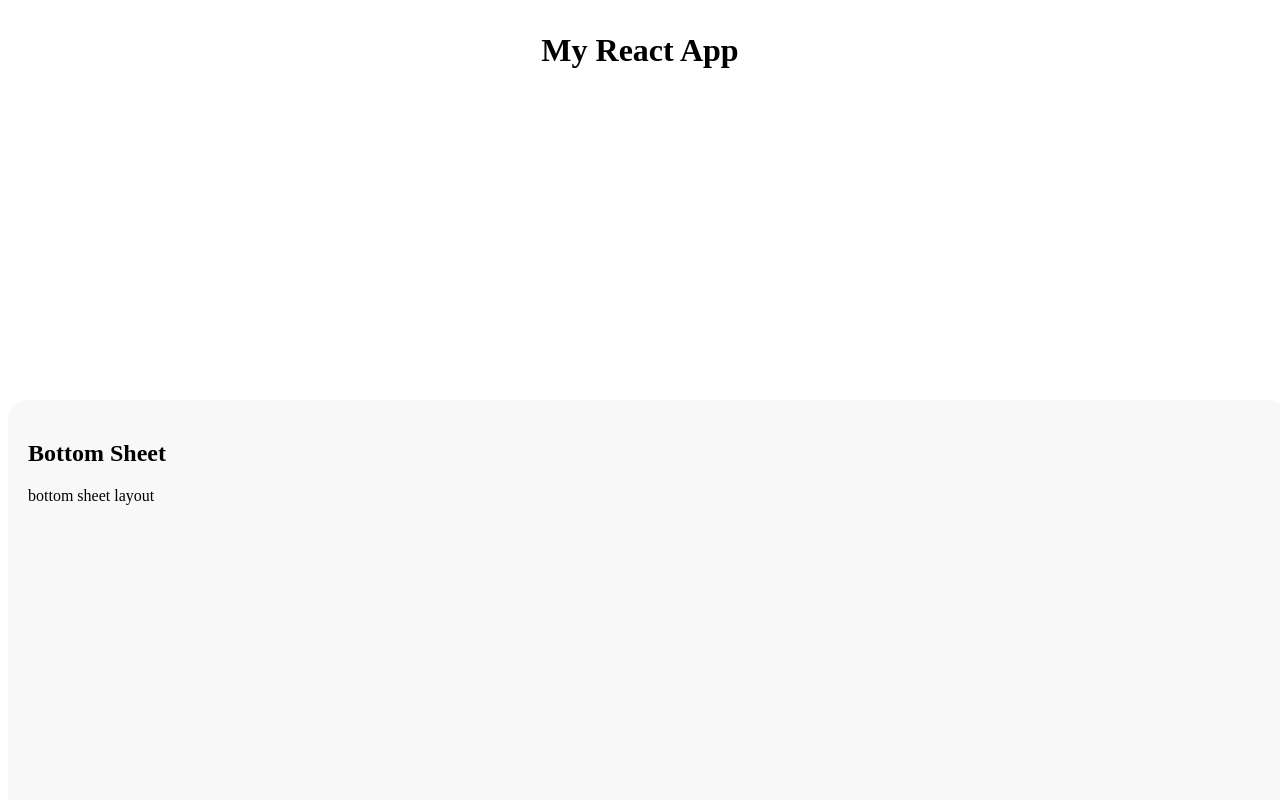
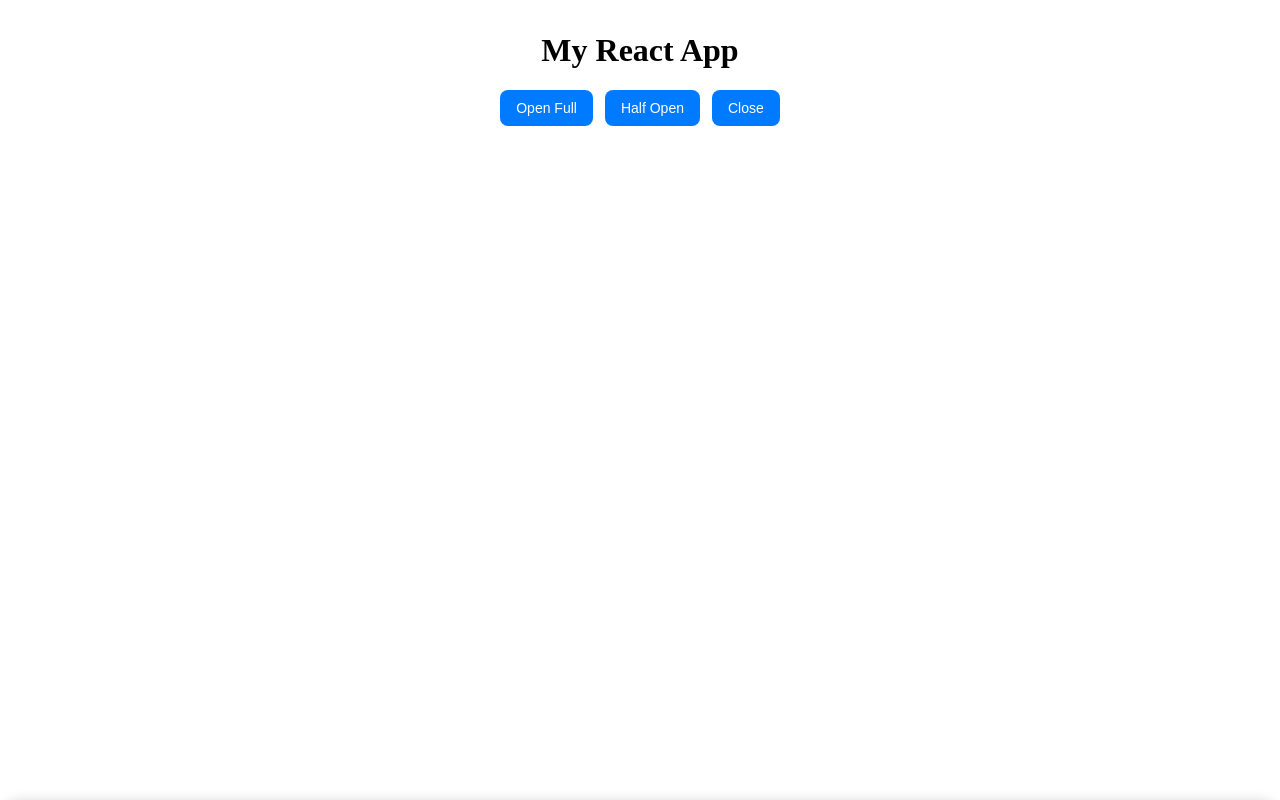
Before and after one commit to HarshitPandey1/assignment2, a React (Create React App) app: page / in a window 1280 px wide. Built offline with nearby package versions, Linux system fonts and the light colour scheme.

Commit message:
added button for open full,half-open,close

```diff
--- a/src/components/BottomSheet/BottomSheet.css
+++ b/src/components/BottomSheet/BottomSheet.css
@@ -1,14 +1,64 @@
 .bottom-sheet {
   position: fixed;
   bottom: 0;
+  left: 0;
   width: 100%;
-  height: 50%;
+  height: 100%;
   background: #f8f8f8;
   border-top-left-radius: 20px;
   border-top-right-radius: 20px;
+  box-shadow: 0 -2px 10px rgba(0, 0, 0, 0.1);
+  transform: translateY(100%);
+  transition: transform 0.3s ease-out;
 }
 
 
 .content {
   padding: 20px;
 }
+
+.controls {
+  position: fixed;
+  bottom: 20px;
+  right: 20px;
+  display: flex;
+  flex-direction: column;
+  gap: 10px;
+  z-index: 1100;
+}
+
+.controls button {
+  padding: 10px 16px;
+  font-size: 14px;
+  border: none;
+  border-radius: 8px;
+  background-color: #007bff;
+  color: #fff;
+  cursor: pointer;
+}
+
+.controls button:hover {
+  background-color: #0056b3;
+}
+
+.button-bar {
+  display: flex;
+  justify-content: center;
+  margin-top: 1rem;
+  gap: 12px;
+}
+
+.button-bar button {
+  padding: 10px 16px;
+  font-size: 14px;
+  border: none;
+  border-radius: 8px;
+  background-color: #007bff;
+  color: #fff;
+  cursor: pointer;
+  transition: background-color 0.2s ease-in-out;
+}
+
+.button-bar button:hover {
+  background-color: #0056b3;
+}
--- a/src/components/BottomSheet/BottomSheet.jsx
+++ b/src/components/BottomSheet/BottomSheet.jsx
@@ -1,14 +1,46 @@
-import React from 'react';
+import React, { useRef, useState, useEffect } from 'react';
 import './BottomSheet.css';
 
 export default function BottomSheet() {
+  const sheetRef = useRef(null);
+  const [position, setPosition] = useState('CLOSED');
+
+  const snapPoints = {
+    FULL: 60,
+    HALF: window.innerHeight * 0.5,
+    CLOSED: window.innerHeight,
+  };
+
+  const goTo = (point) => {
+    const y = snapPoints[point];
+    if (sheetRef.current) {
+      sheetRef.current.style.transform = `translateY(${y}px)`;
+      setPosition(point);
+    }
+  };
+
+  useEffect(() => {
+    // Set initial position
+    if (sheetRef.current) {
+      sheetRef.current.style.transform = `translateY(${snapPoints.CLOSED}px)`;
+    }
+  }, []);
+
   return (
-    <div className="bottom-sheet">
-      <div className="handle" />
-      <div className="content">
-        <h2>Bottom Sheet</h2>
-        <p> bottom sheet layout</p>
+    <>
+      <div ref={sheetRef} className="bottom-sheet">
+        <div className="handle" />
+        <div className="content">
+          <h2>Bottom Sheet</h2>
+          <p>This is a basic bottom sheet layout</p>
+        </div>
       </div>
-    </div>
+
+      <div className="button-bar">
+        <button onClick={() => goTo('FULL')}>Open Full</button>
+        <button onClick={() => goTo('HALF')}>Half Open</button>
+        <button onClick={() => goTo('CLOSED')}>Close</button>
+      </div>
+    </>
   );
 }
```
